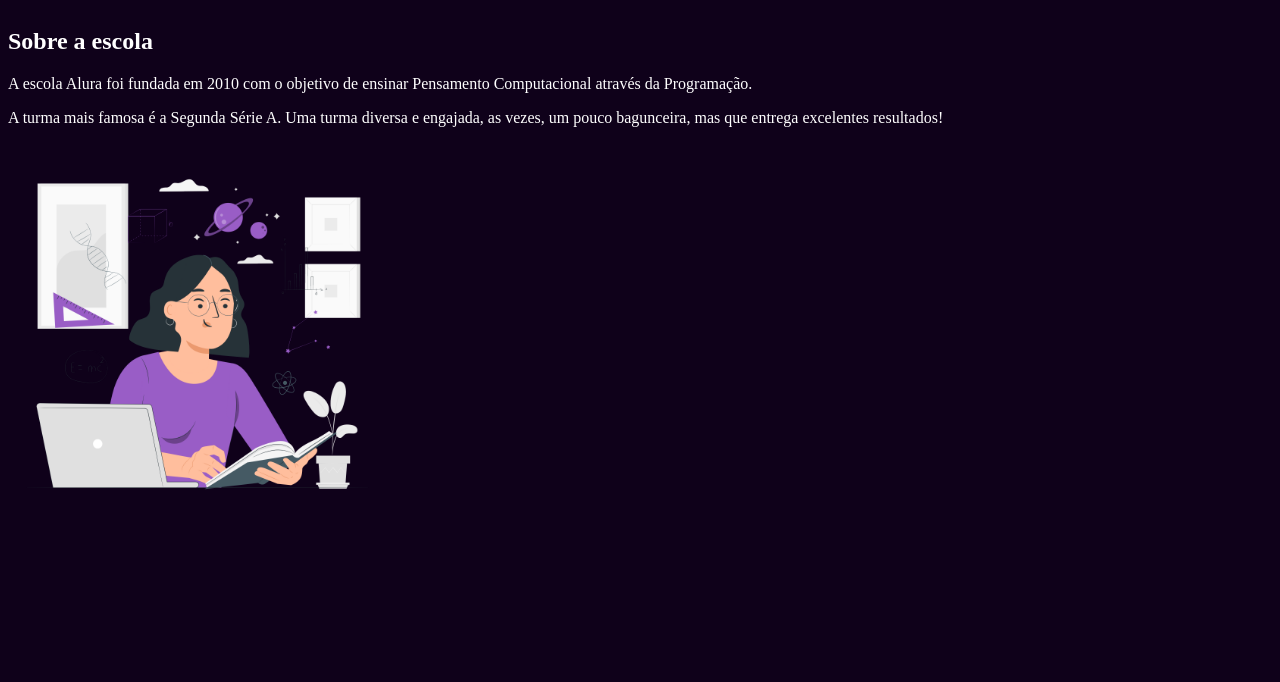
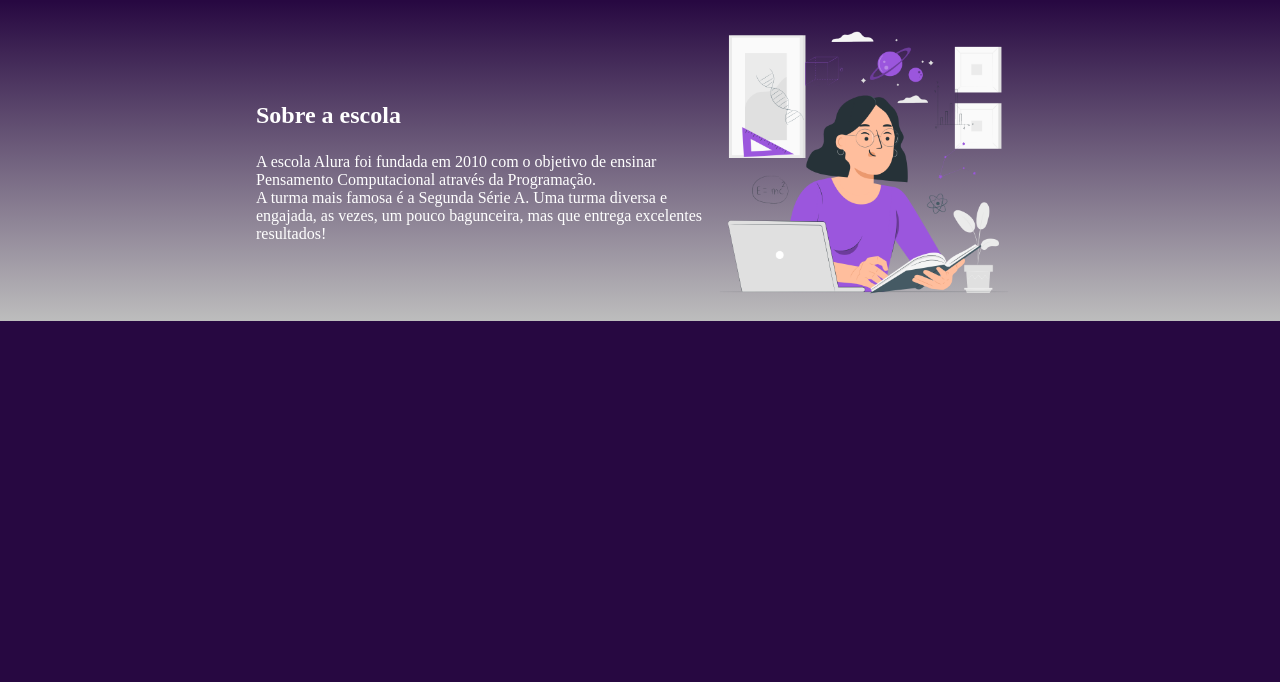
Before and after one commit to karolpombal/alura-start, a plain HTML site: page index.html in a window 1280 px wide. Shown: the part 118-800 px from the top of the page. Drawn offline with Linux system fonts and the light colour scheme.

Commit message:
Add files via upload

```diff
--- a/index.html
+++ b/index.html
@@ -15,10 +15,13 @@
         </ul>
     </header>
     <section class="escola">
-        <h2>Sobre a escola</h2>
-        <p class="escola-texto-um">A escola Alura foi fundada em 2010 com o objetivo de ensinar Pensamento Computacional através da Programação. </p>
-        <p class="escola-texto-dois">A turma mais famosa é a Segunda Série A. Uma turma diversa e engajada, as vezes, um pouco bagunceira, mas que entrega excelentes resultados!</p>
-        <img class="escola-img" src="Learning-pana (2).png" alt="">
+        <div class="escola-div-conteudo">
+            <h2 class="escola-titulo">Sobre a escola</h2>
+            <p class="escola-texto-um">A escola Alura foi fundada em 2010 com o objetivo de ensinar Pensamento Computacional através da Programação. </p>
+            <p class="escola-texto-dois">A turma mais famosa é a Segunda Série A. Uma turma diversa e engajada, as vezes, um pouco bagunceira, mas que entrega excelentes resultados!</p>
+        </div>
+
+        <img class="escola-img" src="Learning-pana.png" alt="">
 
     </section>
 
--- a/style.css
+++ b/style.css
@@ -1,5 +1,10 @@
+*{
+    padding: 0;
+    margin: 0;
+}
+
 body{
-    background-color: #0f011a;
+    background-color: #270841;
     color: #ffffff;
 }
 
@@ -21,5 +26,20 @@ body{
 }
 
 .escola-img{
-    width: 30%;
+    width: 25%;
 }
+
+.escola{
+    background-image: linear-gradient(#270841, #bdbdbd);
+    justify-content: center;
+    align-items: center;
+    display: flex;
+}
+
+.escola-div-conteudo{
+    width: 35%;
+}
+
+.escola-titulo{
+    padding: 24px 0;
+}
```
Also changed, not shown: Learning-pana.png (added).
